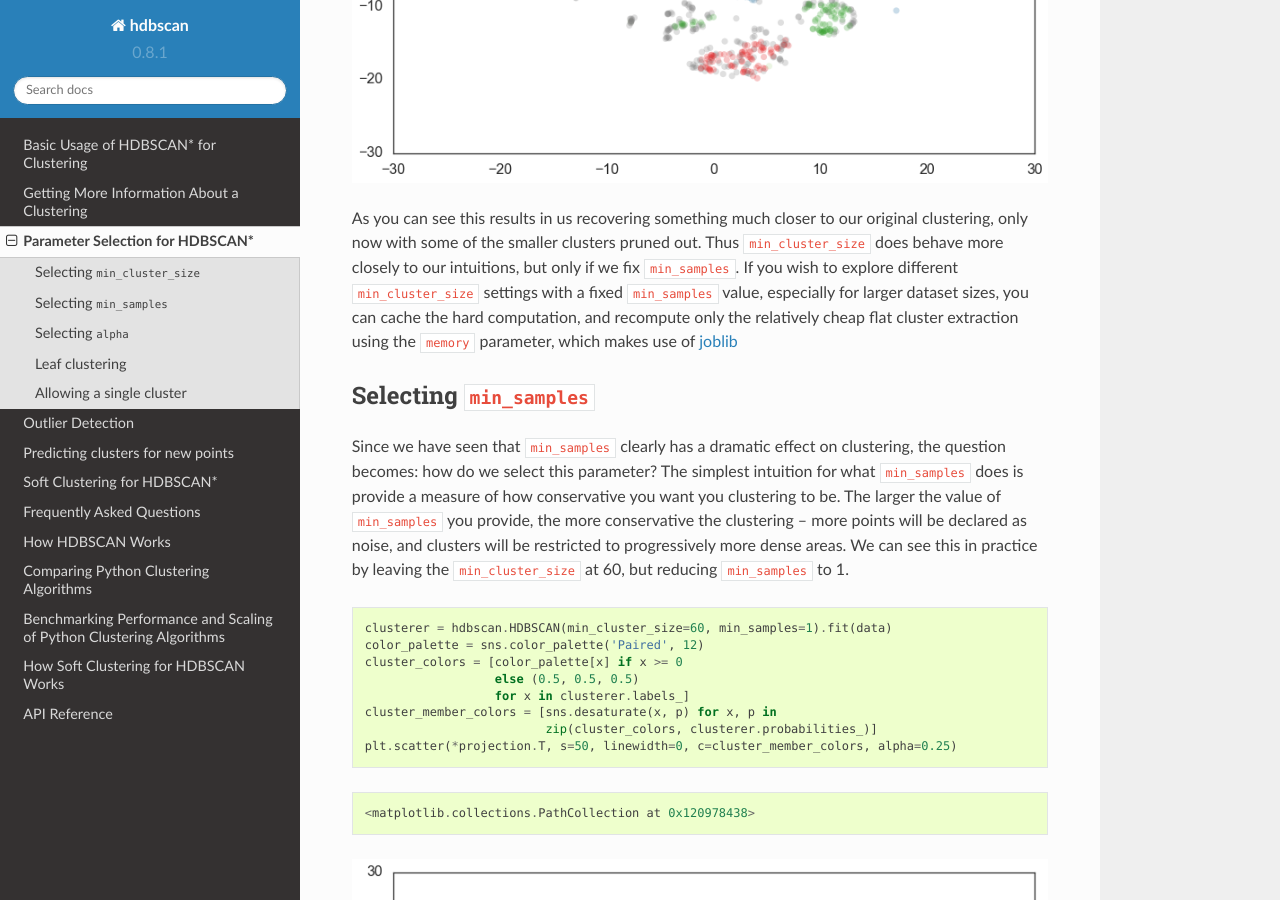
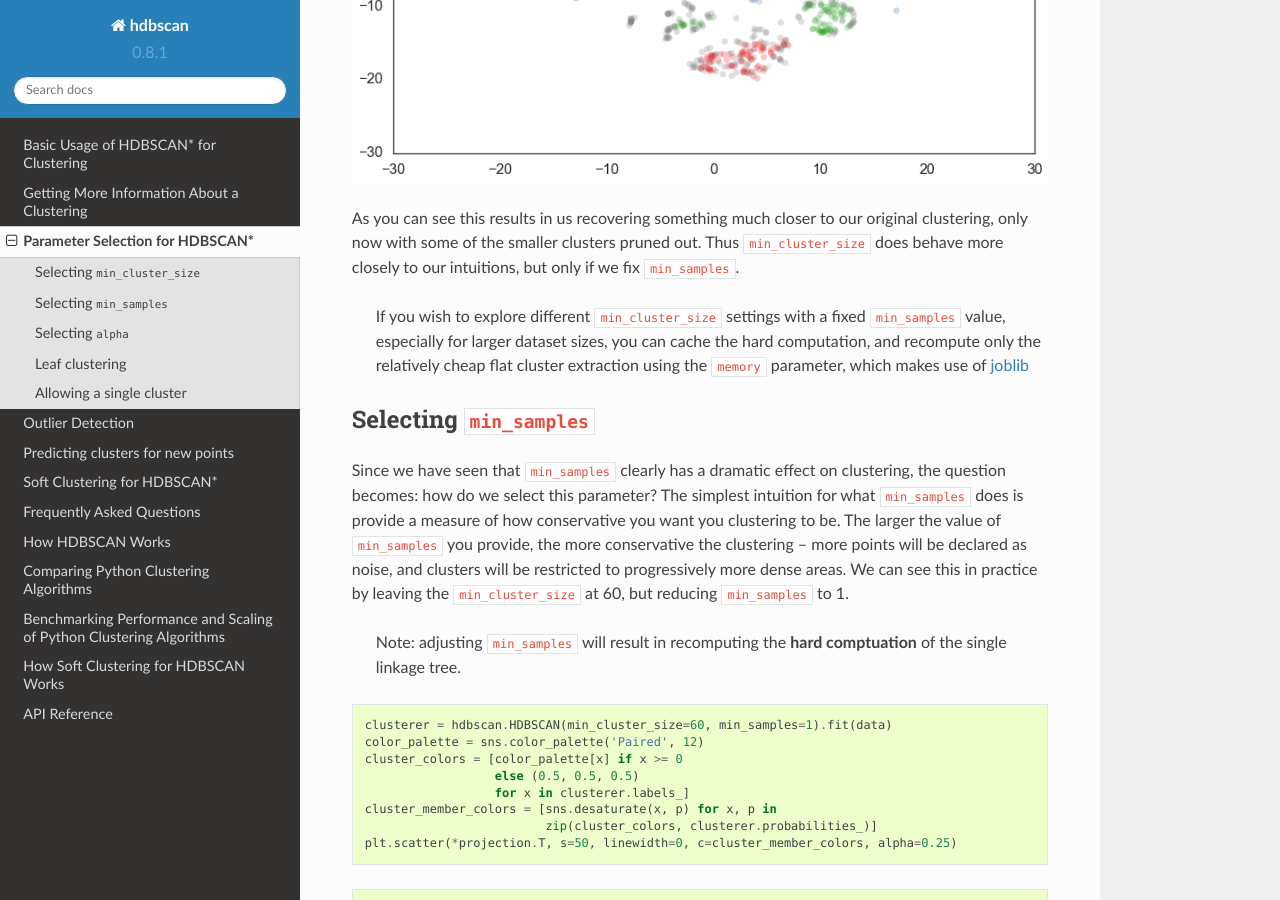
Before and after one commit to scikit-learn-contrib/hdbscan, a Sphinx documentation site: the page built from docs/parameter_selection.rst, in a window 1280 px wide and 900 px high, scrolled down 4038 px. Built offline with Sphinx 7.4.7 and the Read the Docs theme 2.0.0, drawn with Linux system fonts in a browser that asks for light colours; formulas are drawn with MathJax 3; some of the changed text lies outside the part shown.

Commit message:
note parameters that result in hard computation

```diff
--- a/docs/parameter_selection.rst
+++ b/docs/parameter_selection.rst
@@ -112,12 +112,13 @@ of 15.
 As you can see this results in us recovering something much closer to
 our original clustering, only now with some of the smaller clusters
 pruned out. Thus ``min_cluster_size`` does behave more closely to our
-intuitions, but only if we fix ``min_samples``. If you wish to explore
-different ``min_cluster_size`` settings with a fixed ``min_samples``
-value, especially for larger dataset sizes, you can cache the hard
-computation, and recompute only the relatively cheap flat cluster
-extraction using the ``memory`` parameter, which makes use of
-`joblib <https://pythonhosted.org/joblib/>`_
+intuitions, but only if we fix ``min_samples``.
+
+    If you wish to explore different ``min_cluster_size`` settings with
+    a fixed ``min_samples`` value, especially for larger dataset sizes,
+    you can cache the hard computation, and recompute only the relatively
+    cheap flat cluster extraction using the ``memory`` parameter, which
+    makes use of `joblib <https://pythonhosted.org/joblib/>`_
 
 .. _min_samples_label:
 
@@ -133,6 +134,9 @@ more points will be declared as noise, and clusters will be restricted
 to progressively more dense areas. We can see this in practice by
 leaving the ``min_cluster_size`` at 60, but reducing ``min_samples`` to
 1.
+
+    Note: adjusting ``min_samples`` will result in recomputing the **hard
+    comptuation** of the single linkage tree.
 
 .. code:: python
 
@@ -180,6 +184,9 @@ slightly different approach to determining how conservative the
 clustering is. By default ``alpha`` is set to 1.0. Increasing ``alpha``
 will make the clustering more conservative, but on a much tighter scale,
 as we can see by setting ``alpha`` to 1.3.
+
+    Note: adjusting ``alpha`` will result in recomputing the **hard
+    comptuation** of the single linkage tree.
 
 .. code:: python
 
```
